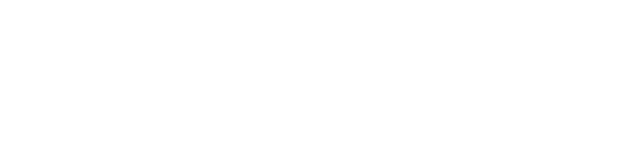
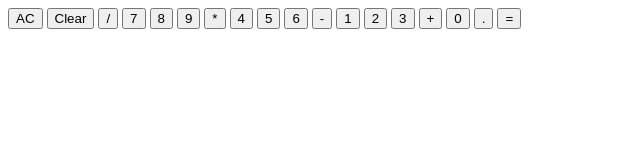
Before and after one commit to aish8la/Calculator, a plain HTML site: page index.html in a window 1280 px wide. Shown: the whole page, without its empty margins (0-640 px from the left). Drawn offline with Linux system fonts and the light colour scheme.

Commit message:
add buttons

```diff
--- a/index.html
+++ b/index.html
@@ -8,6 +8,28 @@
     <link href="/styles.css" rel="stylesheet">
 </head>
 <body>
-
+    <div class="cal-body">
+        <div class="display-section"></div>
+        <div class="button-section">
+            <button class="button AC">AC</button>
+            <button class="button Clear">Clear</button>
+            <button class="button operator">/</button>
+            <button class="button number">7</button>
+            <button class="button number">8</button>
+            <button class="button number">9</button>
+            <button class="button operator">*</button>
+            <button class="button number">4</button>
+            <button class="button number">5</button>
+            <button class="button number">6</button>
+            <button class="button operator">-</button>
+            <button class="button number">1</button>
+            <button class="button number">2</button>
+            <button class="button number">3</button>
+            <button class="button operator">+</button>
+            <button class="button number">0</button>
+            <button class="button number">.</button>
+            <button class="button operator">=</button>
+        </div>
+    </div>
 </body>
 </html>
```
